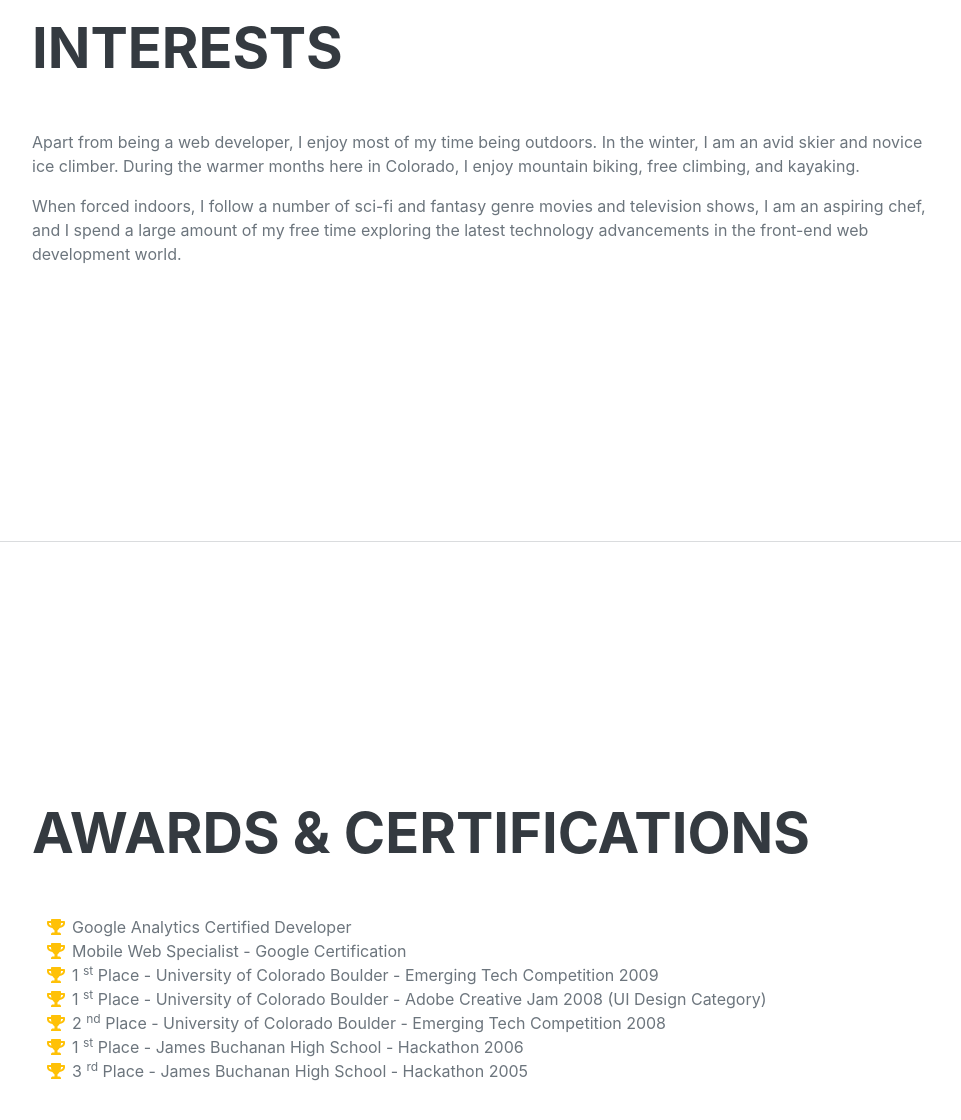
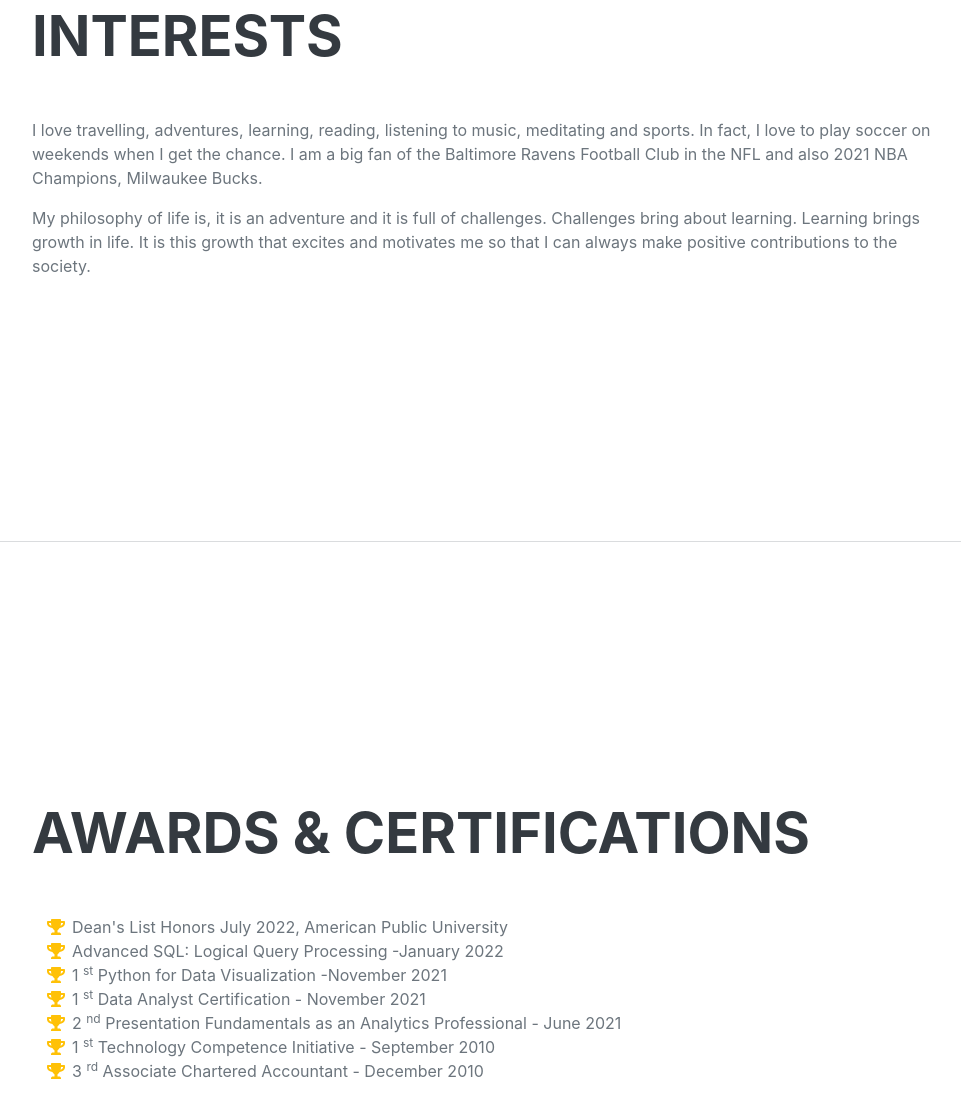
Before and after one commit to SamTNwalozie/SamTNwalozie, a plain HTML site: page index.html in a window 1280 px wide. Shown: the part 4072-5192 px from the top of the page, without its empty margins (288-1249 px from the left). Drawn offline with nearby package versions, Linux system fonts and the light colour scheme; a web font is replaced by a local one.

Commit message:
Update index.html

```diff
--- a/index.html
+++ b/index.html
@@ -165,8 +165,8 @@
             <section class="resume-section" id="interests">
                 <div class="resume-section-content">
                     <h2 class="mb-5">Interests</h2>
-                    <p>Apart from being a web developer, I enjoy most of my time being outdoors. In the winter, I am an avid skier and novice ice climber. During the warmer months here in Colorado, I enjoy mountain biking, free climbing, and kayaking.</p>
-                    <p class="mb-0">When forced indoors, I follow a number of sci-fi and fantasy genre movies and television shows, I am an aspiring chef, and I spend a large amount of my free time exploring the latest technology advancements in the front-end web development world.</p>
+                    <p>I love travelling, adventures, learning, reading, listening to music, meditating and sports. In fact, I love to play soccer on weekends when I get the chance. I am a big fan of the Baltimore Ravens Football Club in the NFL and also 2021 NBA Champions, Milwaukee Bucks.</p>
+                    <p class="mb-0">My philosophy of life is, it is an adventure and it is full of challenges. Challenges bring about learning. Learning brings growth in life. It is this growth that excites and motivates me so that I can always make positive contributions to the society.</p>
                 </div>
             </section>
             <hr class="m-0" />
@@ -177,41 +177,41 @@
                     <ul class="fa-ul mb-0">
                         <li>
                             <span class="fa-li"><i class="fas fa-trophy text-warning"></i></span>
-                            Google Analytics Certified Developer
+                            Dean's List Honors July 2022, American Public University
                         </li>
                         <li>
                             <span class="fa-li"><i class="fas fa-trophy text-warning"></i></span>
-                            Mobile Web Specialist - Google Certification
+                            Advanced SQL: Logical Query Processing -January 2022
                         </li>
                         <li>
                             <span class="fa-li"><i class="fas fa-trophy text-warning"></i></span>
                             1
                             <sup>st</sup>
-                            Place - University of Colorado Boulder - Emerging Tech Competition 2009
+                            Python for Data Visualization -November 2021
                         </li>
                         <li>
                             <span class="fa-li"><i class="fas fa-trophy text-warning"></i></span>
                             1
                             <sup>st</sup>
-                            Place - University of Colorado Boulder - Adobe Creative Jam 2008 (UI Design Category)
+                            Data Analyst Certification - November 2021
                         </li>
                         <li>
                             <span class="fa-li"><i class="fas fa-trophy text-warning"></i></span>
                             2
                             <sup>nd</sup>
-                            Place - University of Colorado Boulder - Emerging Tech Competition 2008
+                            Presentation Fundamentals as an Analytics Professional - June 2021
                         </li>
                         <li>
                             <span class="fa-li"><i class="fas fa-trophy text-warning"></i></span>
                             1
                             <sup>st</sup>
-                            Place - James Buchanan High School - Hackathon 2006
+                            Technology Competence Initiative - September 2010
                         </li>
                         <li>
                             <span class="fa-li"><i class="fas fa-trophy text-warning"></i></span>
                             3
                             <sup>rd</sup>
-                            Place - James Buchanan High School - Hackathon 2005
+                            Associate Chartered Accountant - December 2010
                         </li>
                     </ul>
                 </div>
```
